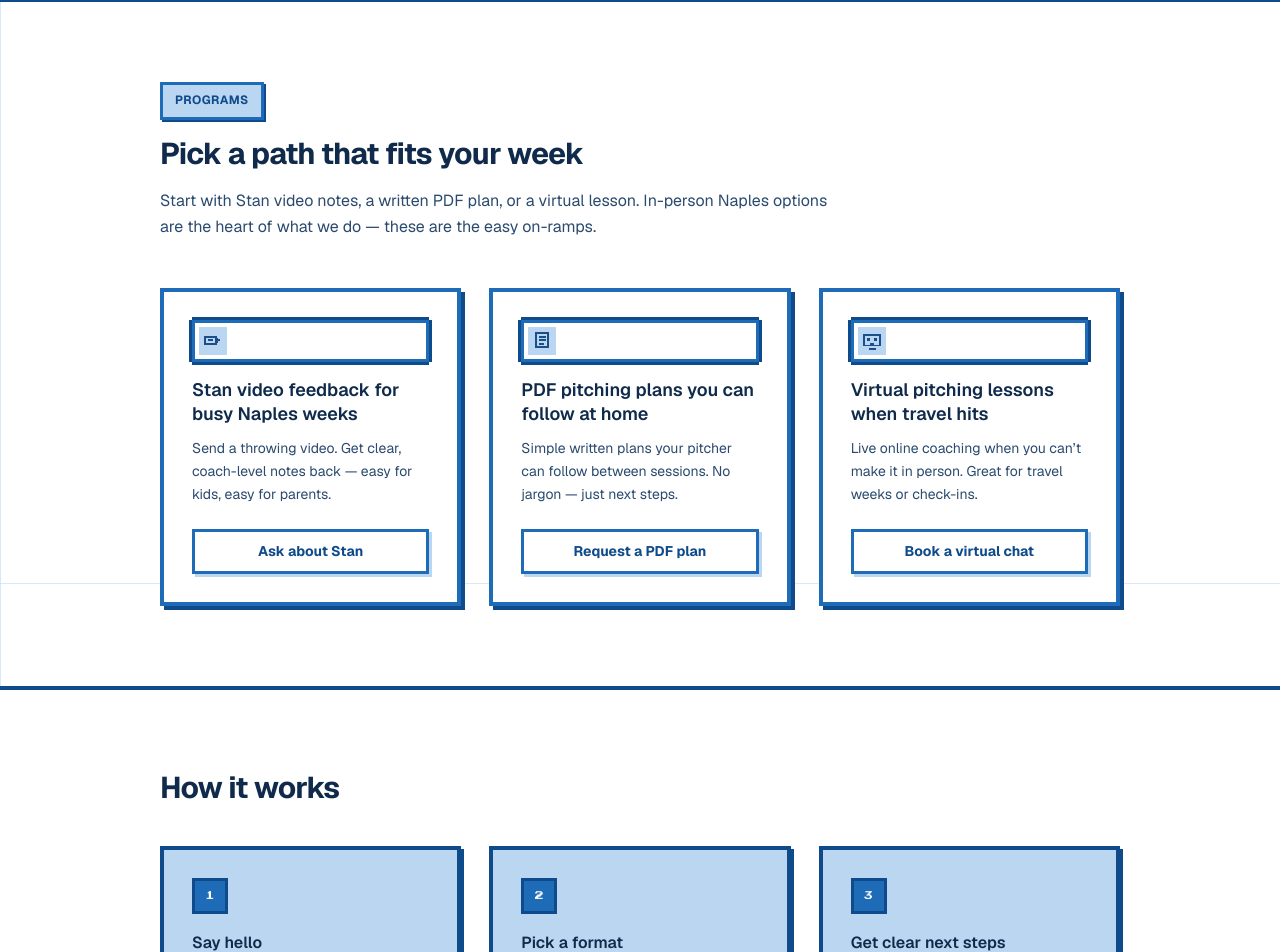
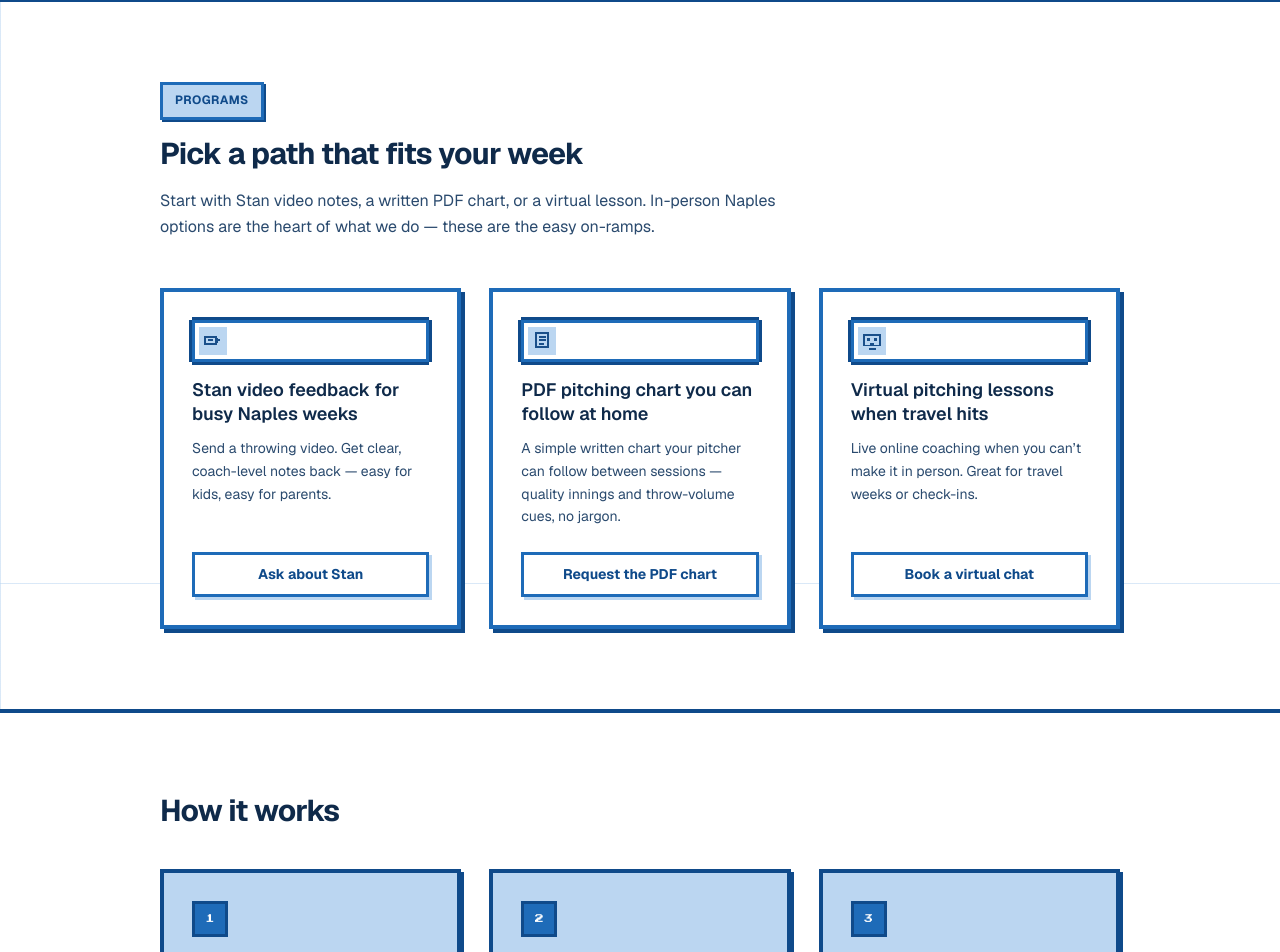
Before and after one commit to Pitching101/pitching101-web, a Next.js app: page / in a window 1280 px wide. Shown: the part 1017-1969 px from the top of the page. Built offline with nearby package versions, Linux system fonts and the light colour scheme.

Commit message:
Homepage SEO: PDF pitching chart H2 + copy
Align the home programs block with Stan / PDF chart / virtual separate H2s and chart wording.

```diff
--- a/src/app/page.tsx
+++ b/src/app/page.tsx
@@ -13,11 +13,11 @@ const programs = [
     icon: "video" as const,
   },
   {
-    heading: "PDF pitching plans you can follow at home",
+    heading: "PDF pitching chart you can follow at home",
     blurb:
-      "Simple written plans your pitcher can follow between sessions. No jargon — just next steps.",
-    cta: "Request a PDF plan",
-    href: "mailto:nickdeisng@gmail.com?subject=PDF%20pitching%20plan",
+      "A simple written chart your pitcher can follow between sessions — quality innings and throw-volume cues, no jargon.",
+    cta: "Request the PDF chart",
+    href: "mailto:nickdeisng@gmail.com?subject=PDF%20pitching%20chart",
     icon: "plan" as const,
   },
   {
@@ -117,7 +117,7 @@ export default function HomePage() {
               Pick a path that fits your week
             </p>
             <p className="leading-relaxed text-ink-soft">
-              Start with Stan video notes, a written PDF plan, or a virtual
+              Start with Stan video notes, a written PDF chart, or a virtual
               lesson. In-person Naples options are the heart of what we do —
               these are the easy on-ramps.
             </p>
@@ -162,7 +162,7 @@ export default function HomePage() {
               {
                 step: "2",
                 title: "Pick a format",
-                body: "Stan video, PDF plan, virtual lesson, or local Naples session.",
+                body: "Stan video, PDF chart, virtual lesson, or local Naples session.",
               },
               {
                 step: "3",
```
